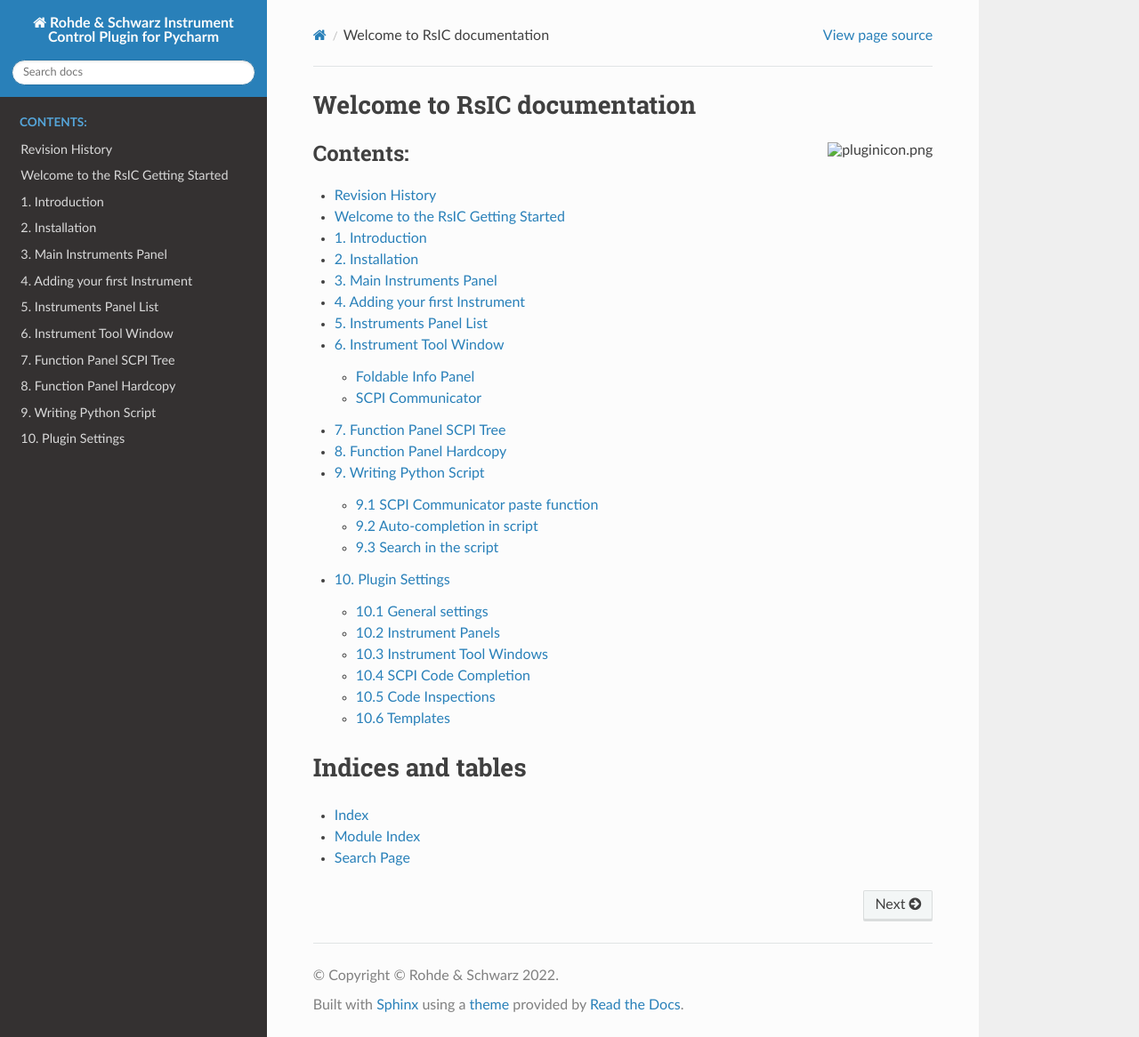
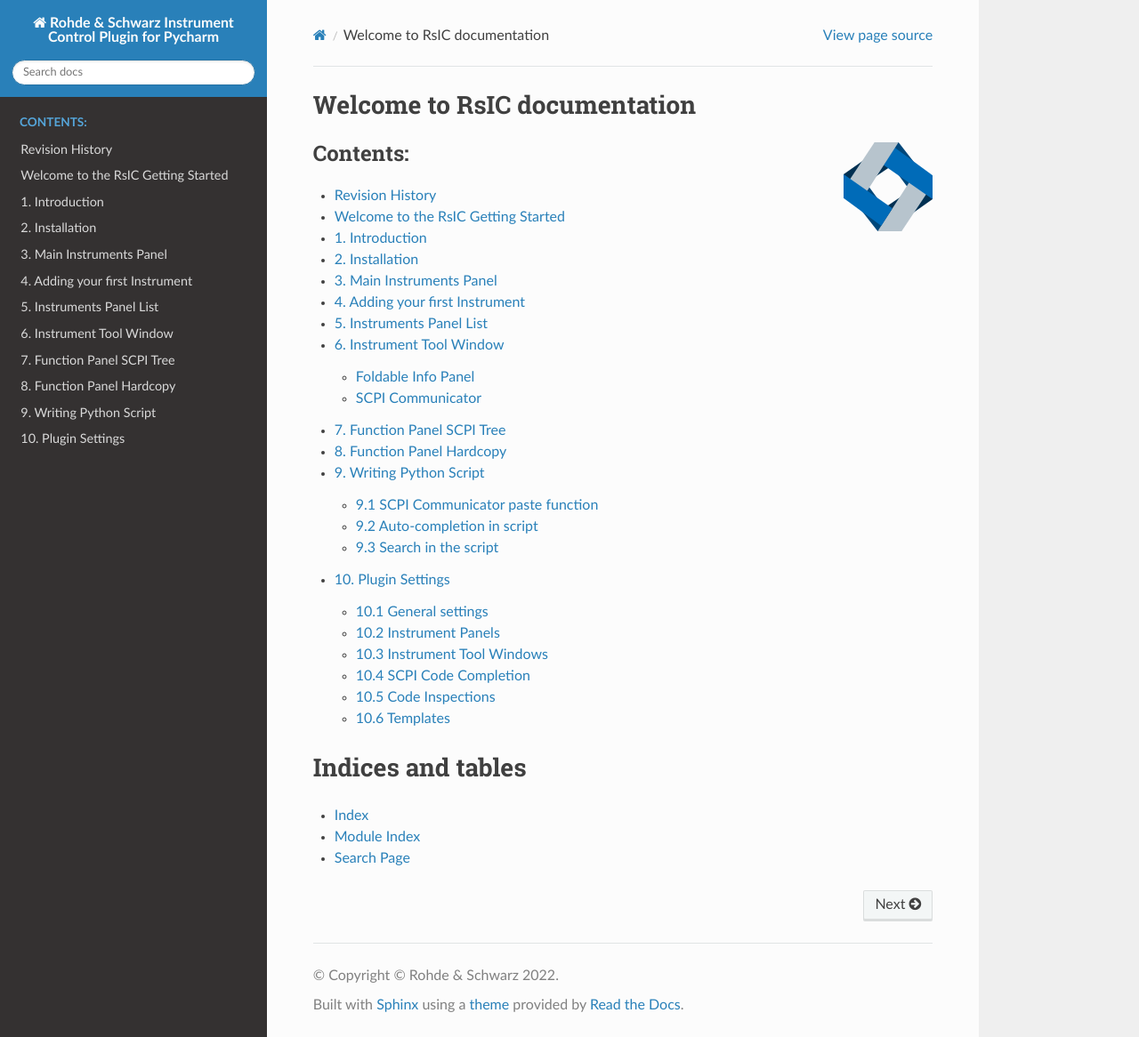
Before and after one commit to Rohde-Schwarz/rsicplugindocumentation, a Sphinx documentation site: the page built from docs/source/index.rst, in a window 1280 px wide and 1166 px high. Shown: the whole window at 89% size. Built offline with Sphinx 7.4.7 and the Read the Docs theme 2.0.0, drawn with Linux system fonts in a browser that asks for light colours.

Commit message:
Icon troubles

```diff
--- a/docs/source/Chapter_01_Introduction.rst
+++ b/docs/source/Chapter_01_Introduction.rst
@@ -1,7 +1,7 @@
 1. Introduction
 ================
 
-.. image:: pluginicon.png
+.. image:: icon.png
    :class: with-shadow
    :align: left
 
--- a/docs/source/index.rst
+++ b/docs/source/index.rst
@@ -1,7 +1,7 @@
 Welcome to RsIC documentation
 ===============================
 
-.. image:: pluginicon.png
+.. image:: icon.png
    :class: with-shadow
    :align: right
 
```
Also changed, not shown: docs/source/icon.png (renamed from docs/source/pluginIcon.png), docs/source/images/pluginIcon.png (deleted).
